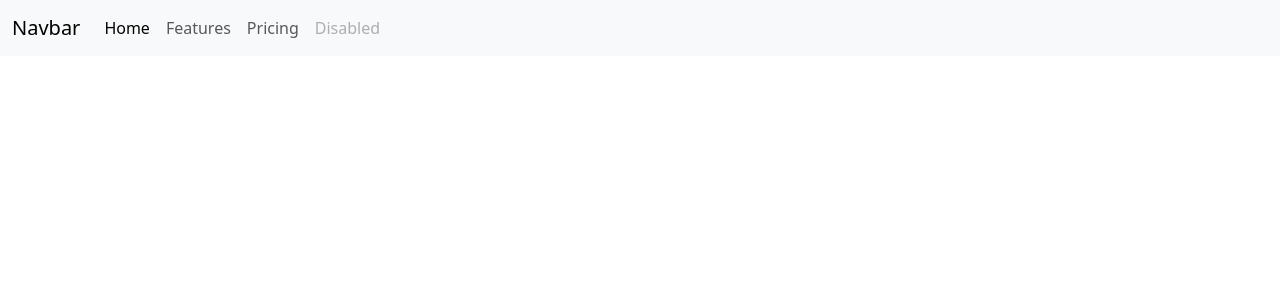
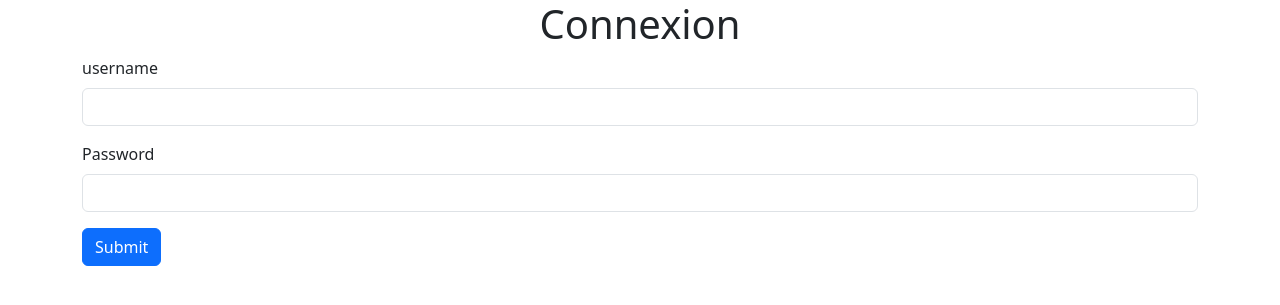
Before and after one commit to AnselmeDupuy/Quizz, a PHP site: page / in a window 1280 px wide. Shown: the top 305 px of the page. Run offline with PHP 8.4, Linux system fonts and the light colour scheme.

Commit message:
début identification

```diff
--- /dev/null
+++ b/Controller/login.php
@@ -0,0 +1,29 @@
+<?php
+
+require "./Model/login.php";
+
+
+$username = !empty($_POST['username']) ? $_POST['username'] : null;
+$password = !empty($_POST['password']) ? $_POST['password'] : null;
+
+if($username !== null && $password !== null){
+    $username = cleanString($username);
+    $password = cleanString($password);
+
+    $user = getUser($username, $pdo);
+    if(is_array($user)){
+        $isMatchPassword = is_array($user) && password_verify($password, $user['password']);
+
+        if($isMatchPassword ){
+            $_SESSION['auth'] = true;
+            header('Location: index.php');
+        } else {
+            var_dump("invalid connexion");
+        }
+    } else {
+        var_dump("Utilisateur invalide");
+    }
+}
+
+require "./View/login.php";
+?>
--- a/Index.php
+++ b/Index.php
@@ -1,4 +1,8 @@
 <?php
+
+require "Includes/database.php";
+require "Includes/function.php";
+
 
 ?>
 
@@ -11,34 +15,32 @@
     </head>
 
     <body>
-        <div>
-            <nav class="navbar navbar-expand-lg bg-body-tertiary">
-            <div class="container-fluid">
-                <a class="navbar-brand" href="#">Navbar</a>
-                <button class="navbar-toggler" type="button" data-bs-toggle="collapse" data-bs-target="#navbarNav" aria-controls="navbarNav" aria-expanded="false" aria-label="Toggle navigation">
-                <span class="navbar-toggler-icon"></span>
-                </button>
-                <div class="collapse navbar-collapse" id="navbarNav">
-                <ul class="navbar-nav">
-                    <li class="nav-item">
-                    <a class="nav-link active" aria-current="page" href="#">Home</a>
-                    </li>
-                    <li class="nav-item">
-                    <a class="nav-link" href="#">Features</a>
-                    </li>
-                    <li class="nav-item">
-                    <a class="nav-link" href="#">Pricing</a>
-                    </li>
-                    <li class="nav-item">
-                    <a class="nav-link disabled" aria-disabled="true">Disabled</a>
-                    </li>
-                </ul>
-                </div>
-            </div>
-            </nav>
-        </div>
+
+        <div class="container">
+
+        <?php
+
+        if(isset($_SESSION['auth'])){
+            require "_partials/navbar.php";
+            if(isset($_GET['component'])) {
+
+                $component = cleanString($_GET['component']);
+                if(file_exists("Controller/$component.php"))
+                {
+                    require "Controller/$component.php";
+                } else {
+                    require "Controller/login.php";
+                }
+            }
+        } else {
+            require "Controller/login.php";
+        }
 
 
+
+        ?>
+
+            </div>
         <script src="https://cdn.jsdelivr.net/npm/bootstrap@5.3.3/dist/js/bootstrap.bundle.min.js" integrity="sha384-YvpcrYf0tY3lHB60NNkmXc5s9fDVZLESaAA55NDzOxhy9GkcIdslK1eN7N6jIeHz" crossorigin="anonymous"></script>
     </body>
 
--- /dev/null
+++ b/Model/login.php
@@ -0,0 +1,12 @@
+<?php
+
+function getUser(string $username, PDO $pdo):array | bool
+{
+    $state = $pdo->prepare("SELECT * FROM users WHERE `username` = :username");
+    $state->bindParam(':username', $username);
+    $state->execute();
+    return $state->fetch();
+}
+
+
+?>
--- /dev/null
+++ b/Model/play.php
@@ -0,0 +1,3 @@
+<?php
+
+?>
--- /dev/null
+++ b/View/login.php
@@ -0,0 +1,12 @@
+<form method="post" id="login-form">
+    <h1 class="text-center">Connexion</h1>
+    <div class="mb-3">
+        <label for="username" class="form-label">username</label>
+        <input type="text" class="form-control" id="username" name="username">
+    </div>
+    <div class="mb-3">
+        <label for="password" class="form-label">Password</label>
+        <input type="password" class="form-control" id="password" name="password">
+    </div>
+    <button type="submit" class="btn btn-primary" name="login_button" id="valid-login-btn">Submit</button>
+</form>
--- /dev/null
+++ b/View/play.php
@@ -0,0 +1,3 @@
+<div class="progress" role="progressbar" aria-label="Example with label" aria-valuenow="0" aria-valuemin="0" aria-valuemax="100">
+  <div class="progress-bar" style="width: 0%">25%</div>
+</div>
--- /dev/null
+++ b/includes/function.php
@@ -0,0 +1,8 @@
+<?php
+
+function cleanString(string $value): string
+    {
+        return trim(htmlspecialchars($value, ENT_QUOTES));
+    }
+
+?>
--- /dev/null
+++ b/javaScript/services/quizz.js
@@ -0,0 +1,3 @@
+document.addEventListener('DOMContentLoaded', () => {
+
+})
```
Also changed, not shown: Controller/play.php (added, +11 -0 lines), Controller/quizz.php (added, +11 -0 lines), Model/quizz.php (added, +18 -0 lines), View/quizz.php (added, +25 -0 lines), _partials/navbar.php (added, +25 -0 lines), 1 other file.
